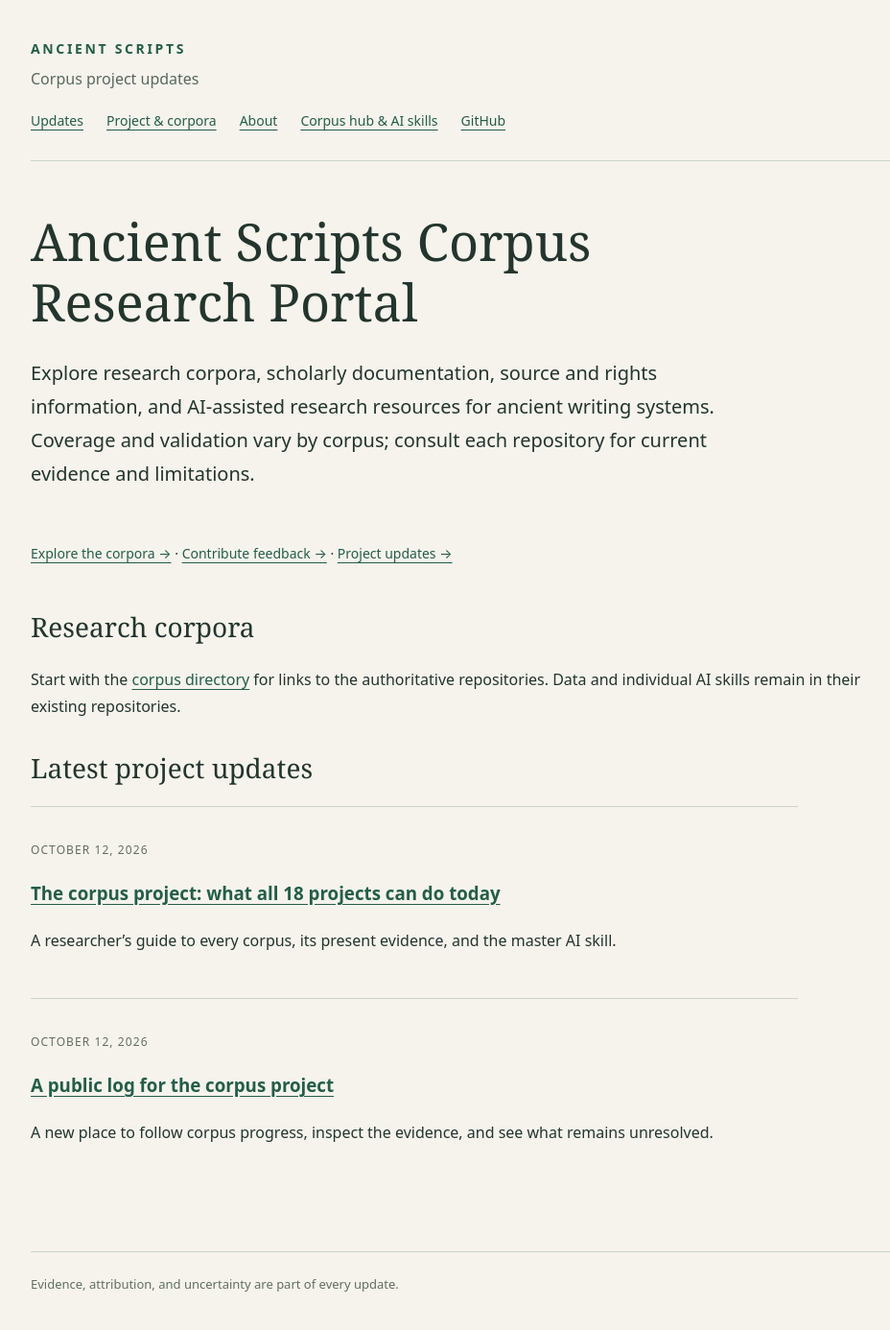
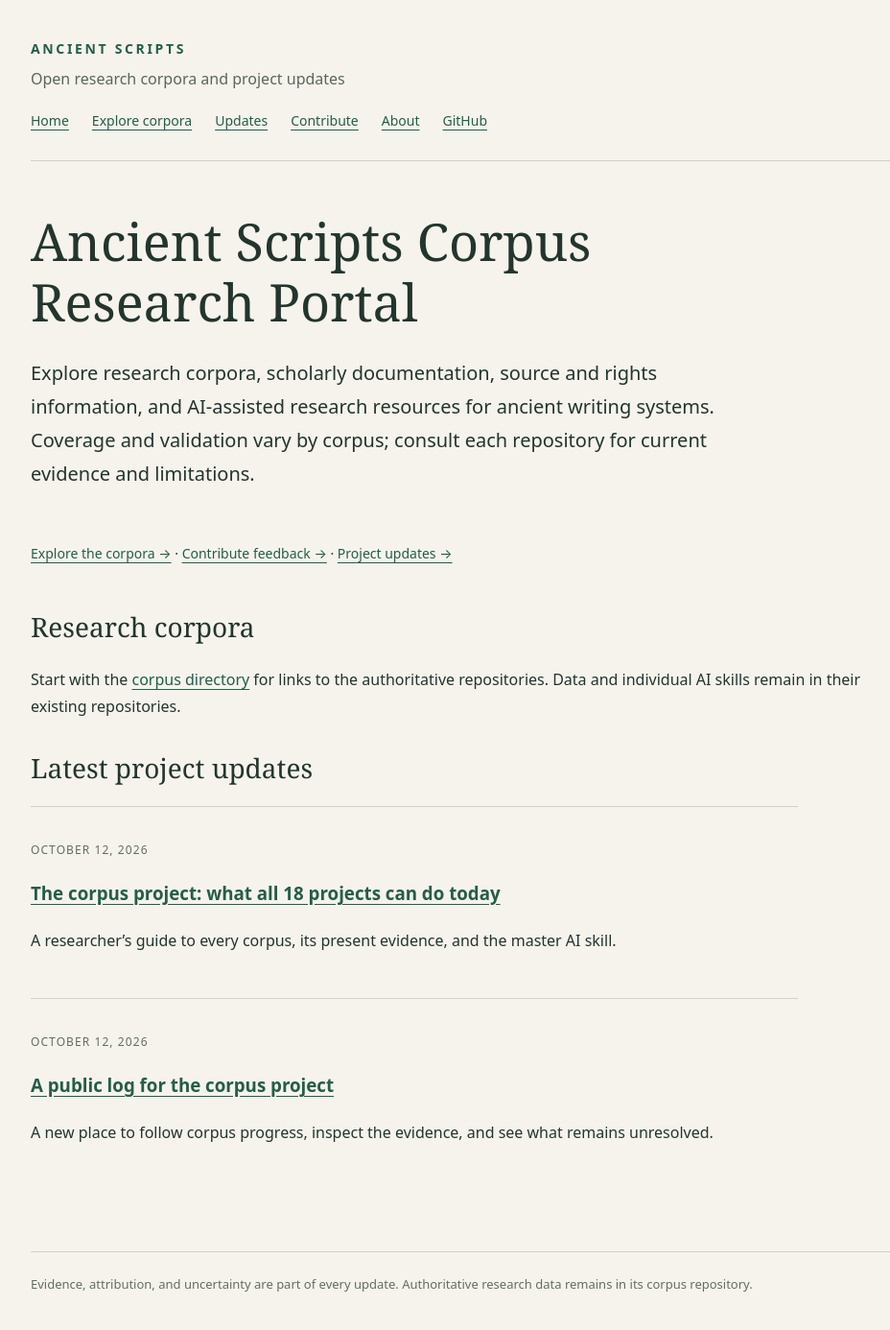
Before and after one commit to hawkinsnick/Corpus-updates, a Jekyll site: the page built from index.html, in a window 1280 px wide. Shown: the whole page at 96% size, without its empty margins (154-1082 px from the left). Built offline with Jekyll 4.4.1, drawn with Linux system fonts in a browser that asks for light colours.

Commit message:
Improve shared metadata and research navigation

```diff
--- a/_layouts/default.html
+++ b/_layouts/default.html
@@ -1,2 +1,14 @@
 <!doctype html>
-<html lang="en"><head><meta charset="utf-8"><meta name="viewport" content="width=device-width,initial-scale=1"><title>{{ page.title | escape }} · {{ site.title | escape }}</title><meta name="description" content="{{ site.description | escape }}"><link rel="stylesheet" href="{{ '/assets/style.css' | relative_url }}"></head><body><div class="wrap"><header><a class="brand" href="{{ '/' | relative_url }}">ANCIENT SCRIPTS</a><p>Corpus project updates</p><nav><a href="{{ '/' | relative_url }}">Updates</a><a href="{{ '/project/' | relative_url }}">Project & corpora</a><a href="{{ '/about/' | relative_url }}">About</a><a href="https://github.com/hawkinsnick/Linear-A">Corpus hub & AI skills</a><a href="https://github.com/hawkinsnick/Corpus-updates">GitHub</a></nav></header><main>{{ content }}</main><footer>Evidence, attribution, and uncertainty are part of every update.</footer></div></body></html>
+<html lang="en">
+<head>
+<meta charset="utf-8">
+<meta name="viewport" content="width=device-width,initial-scale=1">
+{% assign description = page.description | default: site.description %}
+{% assign canonical = page.url | absolute_url %}
+<title>{{ page.title | default: site.title | escape }} · {{ site.title | escape }}</title>
+<meta name="description" content="{{ description | strip_html | normalize_whitespace | escape }}">
+<link rel="canonical" href="{{ canonical }}">
+<meta property="og:type" content="website"><meta property="og:title" content="{{ page.title | default: site.title | escape }}"><meta property="og:description" content="{{ description | strip_html | normalize_whitespace | escape }}"><meta property="og:url" content="{{ canonical }}">
+<link rel="stylesheet" href="{{ '/assets/style.css' | relative_url }}">
+</head>
+<body><div class="wrap"><header><a class="brand" href="{{ '/' | relative_url }}">ANCIENT SCRIPTS</a><p>Open research corpora and project updates</p><nav aria-label="Main navigation"><a href="{{ '/' | relative_url }}">Home</a><a href="{{ '/corpora/' | relative_url }}">Explore corpora</a><a href="{{ '/updates/' | relative_url }}">Updates</a><a href="{{ '/contribute/' | relative_url }}">Contribute</a><a href="{{ '/about/' | relative_url }}">About</a><a href="https://github.com/hawkinsnick/Corpus-updates">GitHub</a></nav></header><main id="main-content">{{ content }}</main><footer>Evidence, attribution, and uncertainty are part of every update. Authoritative research data remains in its corpus repository.</footer></div></body></html>
```
